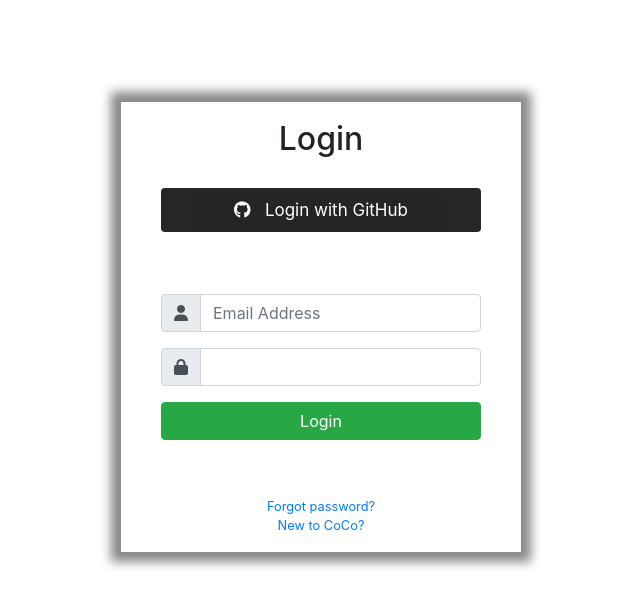
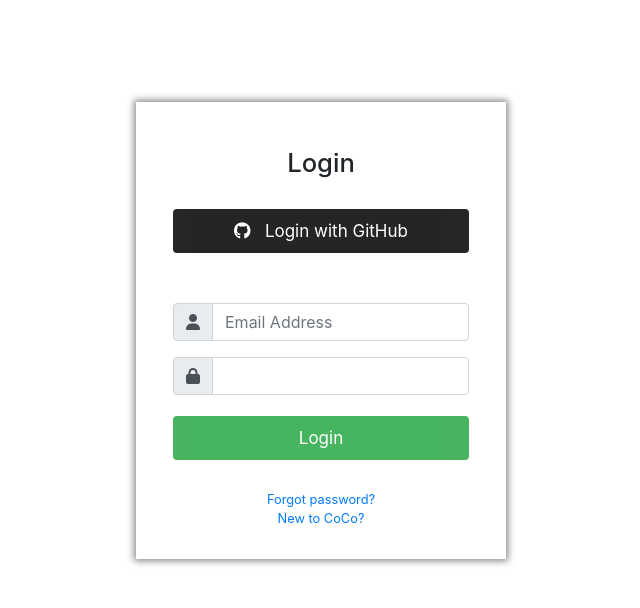
Before and after one commit to HussainIslam/coco, a Django app: page /users/login/ in a window 1280 px wide. Shown: the part 61-669 px from the top of the page, without its empty margins (319-959 px from the left). Run offline with Django 3.2, Linux system fonts and the light colour scheme; some libraries are stand-ins or nearby versions.

Commit message:
adjusted margins and size of login container

```diff
--- a/static/styles/login.css
+++ b/static/styles/login.css
@@ -1,12 +1,19 @@
+#login-heading{
+    font-size: 1.6em;
+    margin-top: 15px;
+    margin-bottom: 25px;
+}
+
 .login-container {
-    width: 400px;
-    height: 450px;
+    width: 370px;
+    /* height: 450px; */
     margin: 10% auto 0 auto;
+    padding: 3% 0;
     display: flex;
     flex-direction: column;
     align-items: center;
     justify-content: space-evenly;
-    box-shadow: 0 0 10px 10px #888888;
+    box-shadow: 0 0 7px 2px #888888;
 }
 
 .login-form {
@@ -14,11 +21,9 @@
     flex-direction: column;
     justify-content: center;
     align-items: center;
-    height: 50%;
+    height: 60%;
     width: 80%;
-}
-
-.login-button {
+    margin-bottom: 25px;
 }
 
 .login-extra-container * {
@@ -29,6 +34,13 @@
 
 .github {
     background-color: black;
+    color: white;
+    margin-bottom: 50px !important;
+}
+
+.login{
+    background-color: #28a745;
+    width: 100% !important;
     color: white;
 }
 
--- a/templates/account/login.html
+++ b/templates/account/login.html
@@ -11,7 +11,7 @@
 
 {% block content %}
 <div class="login-container">
-  <h2>Login</h2>
+  <h2 id="login-heading">Login</h2>
   <a href="{% provider_login_url 'github' process="login" %}" class="github button">
     <i class="fab fa-github"></i>&nbsp;&nbsp; Login with GitHub
   </a>
@@ -30,7 +30,7 @@
       </div>
       {{ form.password }}
     </div>
-    <button type="submit" class="btn btn-success btn-block login-button" >Login</button>
+    <button type="submit" class="login button" >Login</button>
   </form>
   <div class="login-extra-container">
     <a href="{% url 'account_reset_password' %}">Forgot password? </a>
```
